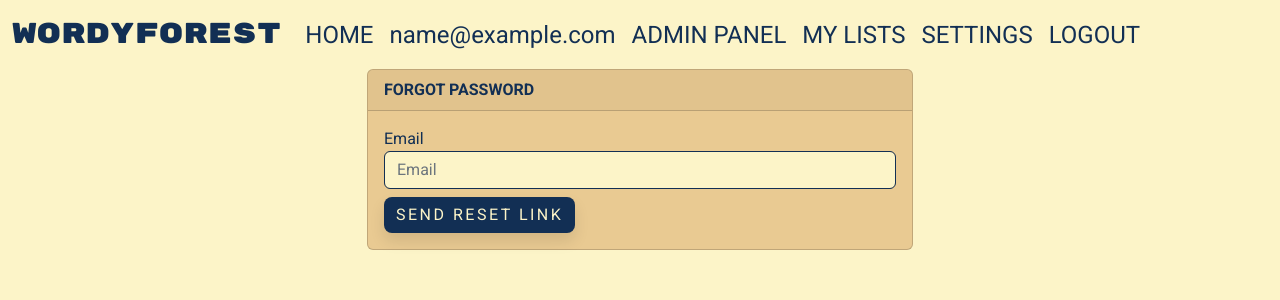
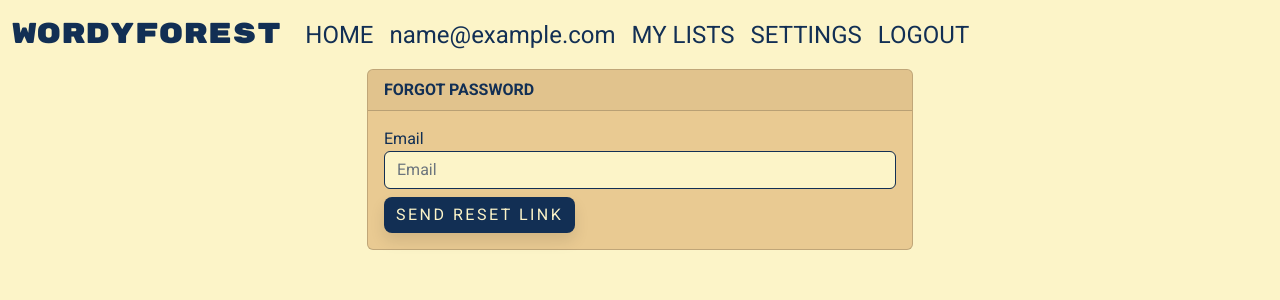
Before and after one commit to cuberkam/wordyforest, a Django app: page /auth/forgot_password/ in a window 1280 px wide. Shown: the top 300 px of the page. Run offline with Django 4.2, Linux system fonts and the light colour scheme; the visitor is signed in with stand-in values (Sample User, id 1); some libraries are stand-ins or nearby versions.

Commit message:
Change admin url

```diff
--- a/templates/partials/navbar.html
+++ b/templates/partials/navbar.html
@@ -16,11 +16,6 @@
         <li class="nav-item">
           <span class="nav-link link py-0">{{request.user}}</span>
         </li>
-        {% if request.user.is_superuser %}
-        <li class="nav-item">
-          <a class="nav-link link py-0" href="/admin/" target="_blank">ADMIN PANEL</a>
-        </li>
-        {% endif %}
         <li class="nav-item">
           <a class="nav-link link py-0 {% if request.resolver_match.url_name == 'my_lists' %}
           active-link
--- a/wordyforest/settings.py
+++ b/wordyforest/settings.py
@@ -141,3 +141,4 @@ EMAIL_HOST_USER = env("EMAIL")
 EMAIL_HOST_PASSWORD = env("EMAIL_PASSWORD")
 
 BASE_URL = env("BASE_URL")
+ADMIN_URL = env("ADMIN_URL")
--- a/wordyforest/urls.py
+++ b/wordyforest/urls.py
@@ -13,6 +13,7 @@ Including another URLconf
     1. Import the include() function: from django.urls import include, path
     2. Add a URL to urlpatterns:  path('blog/', include('blog.urls'))
 """
+from django.conf import settings
 from django.conf.urls import handler404
 from django.contrib import admin
 from django.urls import include, path
@@ -21,7 +22,7 @@ from main_page.views import clear_messages
 handler404 = "main_page.views.page_not_found_view"
 
 urlpatterns = [
-    path("admin/", admin.site.urls, name="admin"),
+    path(f"{settings.ADMIN_URL}/", admin.site.urls, name="admin"),
     path("", include("main_page.urls")),
     path("auth/", include("users.urls")),
     path("settings/", include("settings.urls")),
```
